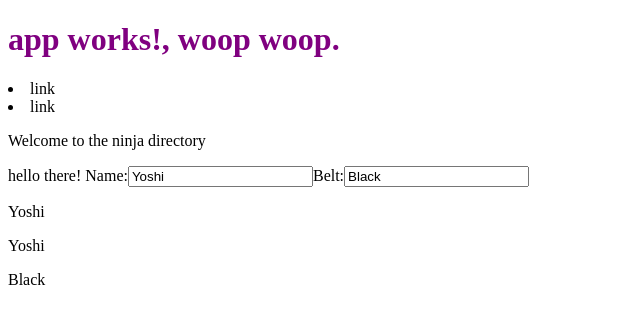
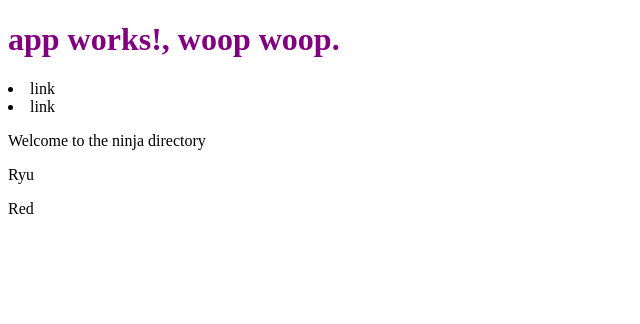
Before and after one commit to KhalilMinalang/ninja-directory, an Angular app: page / in a window 1280 px wide. Shown: the top 324 px of the page, without its empty margins (0-640 px from the left). Built offline with nearby package versions, Linux system fonts and the light colour scheme.

Commit message:
COMPLETED Angular 2 Tutorial #14 - Custom Property Binding (& @Input)

```diff
--- a/src/app/app.component.html
+++ b/src/app/app.component.html
@@ -27,7 +27,14 @@
   <!-- UPDATE: in ver 14.1.1+ this worked without having to inject it to the app.component.ts -->
   <!-- This is referred to as nesting components -->
   <!-- If you put "hello there!" it will not show in the output unless you add <ng-content> in home.component.html -->
-  <app-home>
+  <!-- <app-home>
+    hello there!
+  </app-home> -->
+
+  <!-- Custom property binding -->
+  <app-home
+    [ninja]="ninja"
+  >
     hello there!
   </app-home>
 
--- a/src/app/app.component.ts
+++ b/src/app/app.component.ts
@@ -20,4 +20,9 @@ import { Component } from '@angular/core';
 export class AppComponent {
   title = 'app works!, woop woop.';
   name = 'ninja';
+
+  ninja = {
+    name: "Ryu",
+    belt: "Red"
+  }
 }
--- a/src/app/home/home.component.html
+++ b/src/app/home/home.component.html
@@ -2,7 +2,7 @@
   <!-- home works! -->
   {{ homeTitle }}
 </p>
-<ng-content></ng-content>
+<!-- <ng-content></ng-content> -->
 
 <!-- property binding -->
 
@@ -31,13 +31,22 @@
 </button> -->
 
 <!-- 2-way data binding -->
-<label>Name:</label>
-<input [(ngModel)]="ninja.name" />
-<label>Belt:</label>
-<input [(ngModel)]="ninja.belt" />
-<p>
+<!-- <label>Name:</label> -->
+<!-- <input [(ngModel)]="ninja.name" /> -->
+<!-- <label>Belt:</label> -->
+<!-- <input [(ngModel)]="ninja.belt" /> -->
+<!-- <p>
   {{ ninja.name }}
-</p>
+</p> -->
+<!-- <p>
+  {{ ninja.name }}
+</p> -->
+<!-- <p>
+  {{ ninja.belt }}
+</p> -->
+
+
+<!-- Customer property binding -->
 <p>
   {{ ninja.name }}
 </p>
--- a/src/app/home/home.component.ts
+++ b/src/app/home/home.component.ts
@@ -1,4 +1,4 @@
-import { Component, OnInit } from '@angular/core';
+import { Component, Input, OnInit } from '@angular/core';
 
 @Component({
   selector: 'app-home',
@@ -14,10 +14,15 @@ export class HomeComponent implements OnInit {
   // myBoolean = true;
   myBoolean = false;
 
-  ninja = {
-    name: "Yoshi",
-    belt: "Black"
-  }
+  // ninja = {
+  //   name: "Yoshi",
+  //   belt: "Black"
+  // }
+
+  // this doesn't work in ver 14.1.1+ this
+  // @Input() ninja;
+  @Input() ninja : any;
+  // @Input
 
   alertMe(valParam:any) {
 
```
